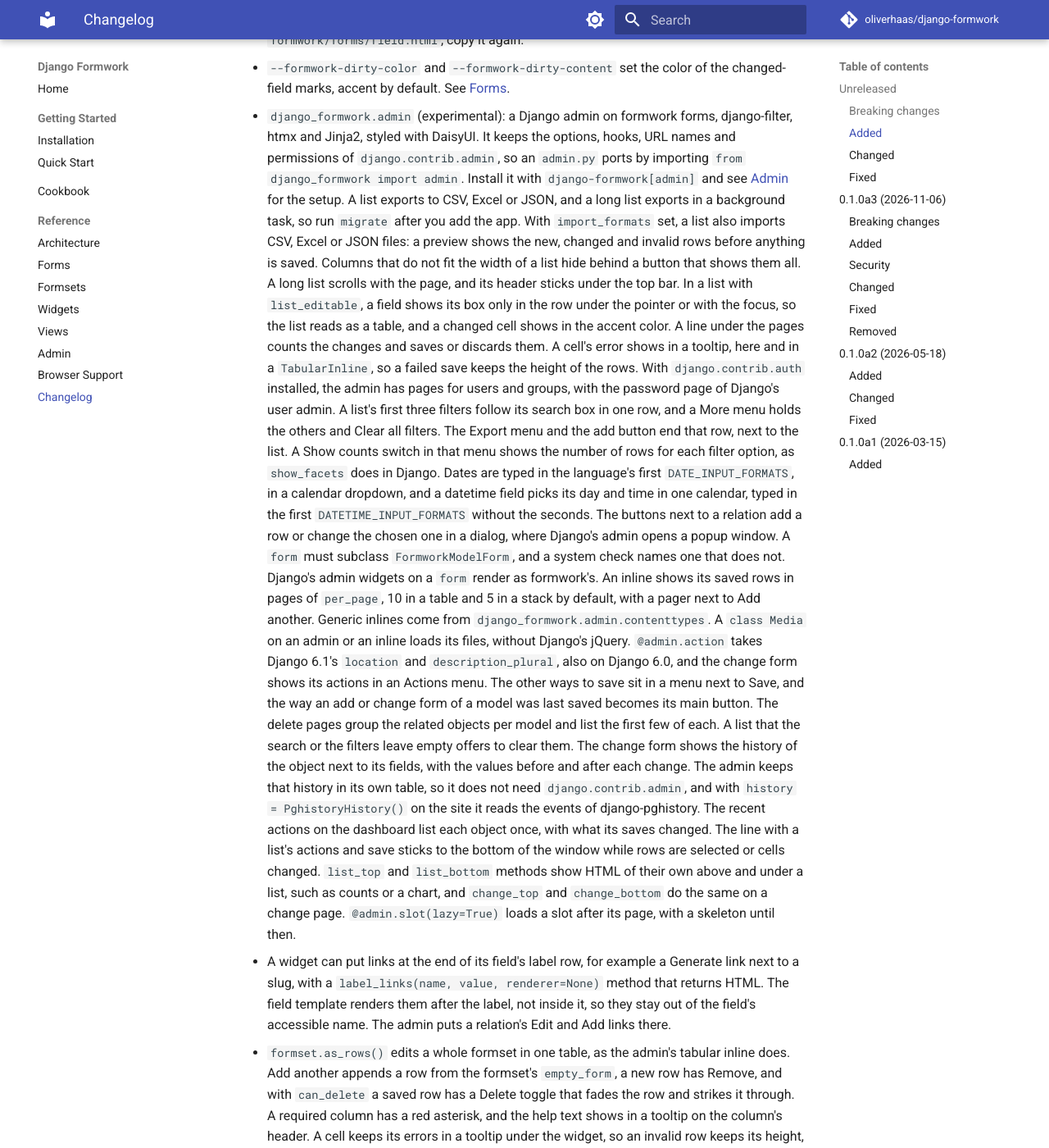
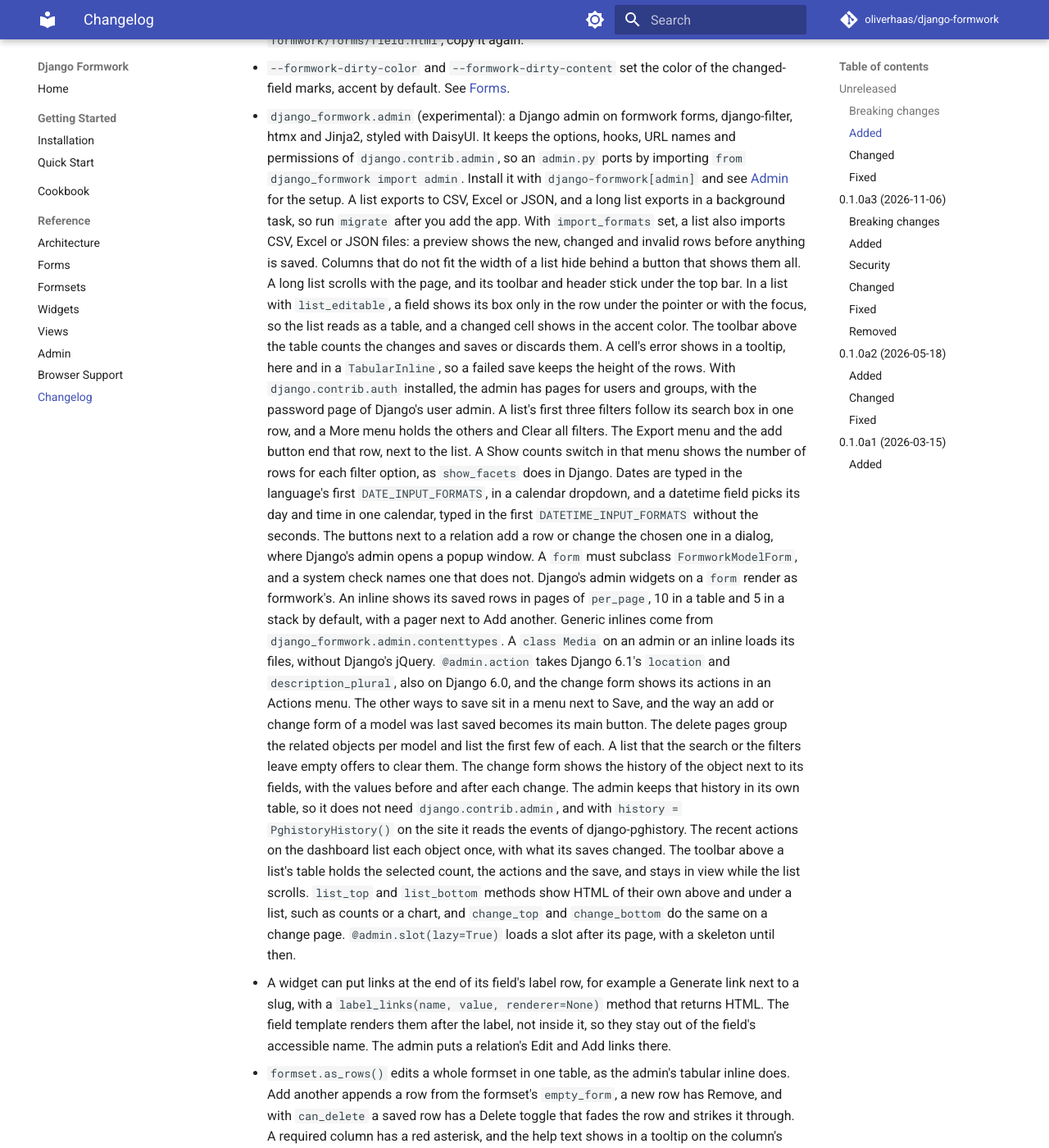
Before and after one commit to oliverhaas/django-formwork, an MkDocs documentation site: the page built from docs/reference/changelog.md, in a window 1280 px wide and 1400 px high, scrolled down 1994 px. Shown: the whole window at 82% size. Built offline with MkDocs 1.6.1 and Material for MkDocs 9.7.7, drawn with Linux system fonts in a browser that asks for light colours; comment, search, counter and statistics services are not loaded; the version menu is left out.

Commit message:
feat(admin): move the list's actions and save into a toolbar above the table

```diff
--- a/docs/reference/admin.md
+++ b/docs/reference/admin.md
@@ -481,12 +481,12 @@ the same way next time.
 A `list_editable` error in a hidden column shows all columns and scrolls the first error
 into view. Without JavaScript, the table scrolls sideways as in Django's admin.
 
-A long list scrolls with the page, and its header sticks under the top bar, so the
-names of the columns stay in view. While all columns show, the table scrolls sideways in
-its own box, and the header stays at the top of the table. While rows are selected or
-cells changed, the line with the actions and the save sticks to the bottom of the window.
-On a phone that line is shorter: the actions menu shows as an ellipsis, and Save changes
-as Save.
+A long list scrolls with the page. The toolbar with the actions and the save sticks under
+the top bar, and the header of the table under the toolbar, so the selection, the save and
+the names of the columns stay in view. While all columns show, the table scrolls sideways
+in its own box, and the header stays at the top of the table. On a phone the toolbar is
+shorter: the count shows as a number, Delete and Discard as icons, the actions menu as an
+ellipsis, and Save changes as Save.
 
 ### Editable columns
 
@@ -496,8 +496,8 @@ row under the pointer or with the focus. In the other rows its value shows as te
 up with the column header, and the icons of a select or a date hide. A date and its time
 share one line, so a row stays one field high.
 
-A cell whose value differs from the saved one gets the accent color, and a line under the pages
-counts the changed cells. Save changes saves the rows, and Discard loads the saved values
+A cell whose value differs from the saved one gets the accent color, and the toolbar above
+the table counts the changed cells. Save changes saves the rows, and Discard loads the saved values
 again. Both stay disabled while no cell has a change. After a failed save, every changed
 cell stays marked and counted, so Save changes stays enabled.
 
@@ -599,7 +599,7 @@ template or `format_html()`.
 
 Actions run as in Django: a function gets `(modeladmin, request, queryset)` and a name
 resolves to a method of the admin. The selected count, the Delete button and the Actions
-menu sit on a line under the pages and stay disabled until a row is selected.
+menu sit in the toolbar above the table and stay disabled until a row is selected.
 Shift-click selects a range. `@admin.action` takes these arguments on top of Django's:
 
 | Argument | Description |
--- a/docs/reference/changelog.md
+++ b/docs/reference/changelog.md
@@ -92,9 +92,9 @@
   `import_formats` set, a list also imports CSV, Excel or JSON files: a preview shows
   the new, changed and invalid rows before anything is saved. Columns that do not fit
   the width of a list hide behind a button that shows them all. A long list scrolls with
-  the page, and its header sticks under the top bar. In a list with `list_editable`, a field
+  the page, and its toolbar and header stick under the top bar. In a list with `list_editable`, a field
   shows its box only in the row under the pointer or with the focus, so the list reads
-  as a table, and a changed cell shows in the accent color. A line under the pages
+  as a table, and a changed cell shows in the accent color. The toolbar above the table
   counts the changes and saves or discards them. A cell's error shows in a tooltip, here
   and in a `TabularInline`, so a failed save keeps the height of the rows. With
   `django.contrib.auth` installed, the admin has pages for users and groups, with the
@@ -121,8 +121,8 @@
   keeps that history in its own table, so it does not need `django.contrib.admin`, and
   with `history = PghistoryHistory()` on the site it reads the events of
   django-pghistory. The recent actions on the dashboard list each object once, with what
-  its saves changed. The line with a list's actions and save sticks to the bottom of the
-  window while rows are selected or cells changed. `list_top` and `list_bottom` methods
+  its saves changed. The toolbar above a list's table holds the selected count, the
+  actions and the save, and stays in view while the list scrolls. `list_top` and `list_bottom` methods
   show HTML of their own above and under a list, such as counts or a chart, and
   `change_top` and `change_bottom` do the same on a change page.
   `@admin.slot(lazy=True)` loads a slot after its page, with a skeleton until then.
```
Also changed, not shown: django_formwork/admin/static/formwork_admin/admin.css (+0 -12 lines), django_formwork/admin/static/formwork_admin/admin.js (+0 -25 lines), django_formwork/admin/static/formwork_admin/columns.js (+12 -2 lines), 4 other files.
